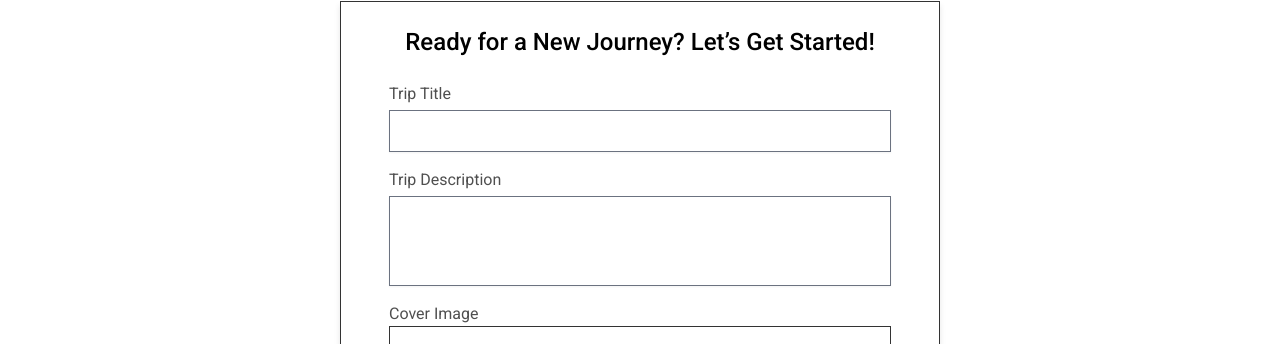
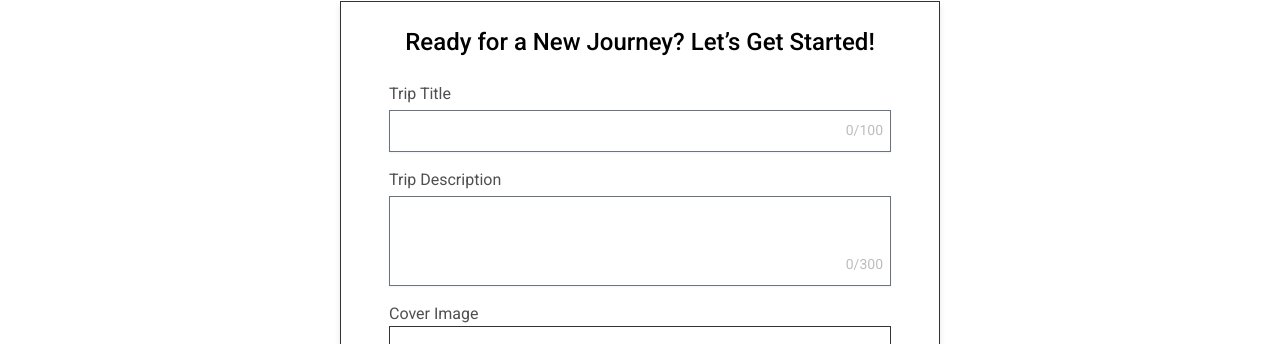
Before and after one commit to Griunvald/travel_app_client, a React (Vite) app in the folder client/: page /start-trip in a window 1280 px wide. Shown: the part 247-591 px from the top of the page. Built offline with nearby package versions, Linux system fonts and the light colour scheme.

Commit message:
Pass character limit via props to trip title and trip description

```diff
--- a/client/src/components/pages/StartTrip.jsx
+++ b/client/src/components/pages/StartTrip.jsx
@@ -129,6 +129,8 @@ const handleSubmit = async (e) => {
           label="Trip Title"
           name="title"
           rows="1"
+          maxLength={100}
+          showCharacterCount={true}
           value={formData.title}
           onChange={handleChange}
         />
@@ -136,6 +138,8 @@ const handleSubmit = async (e) => {
           label="Trip Description"
           name="description"
           rows="3"
+          maxLength={300}
+          showCharacterCount={true}
           value={formData.description}
           onChange={handleChange}
         />
```
